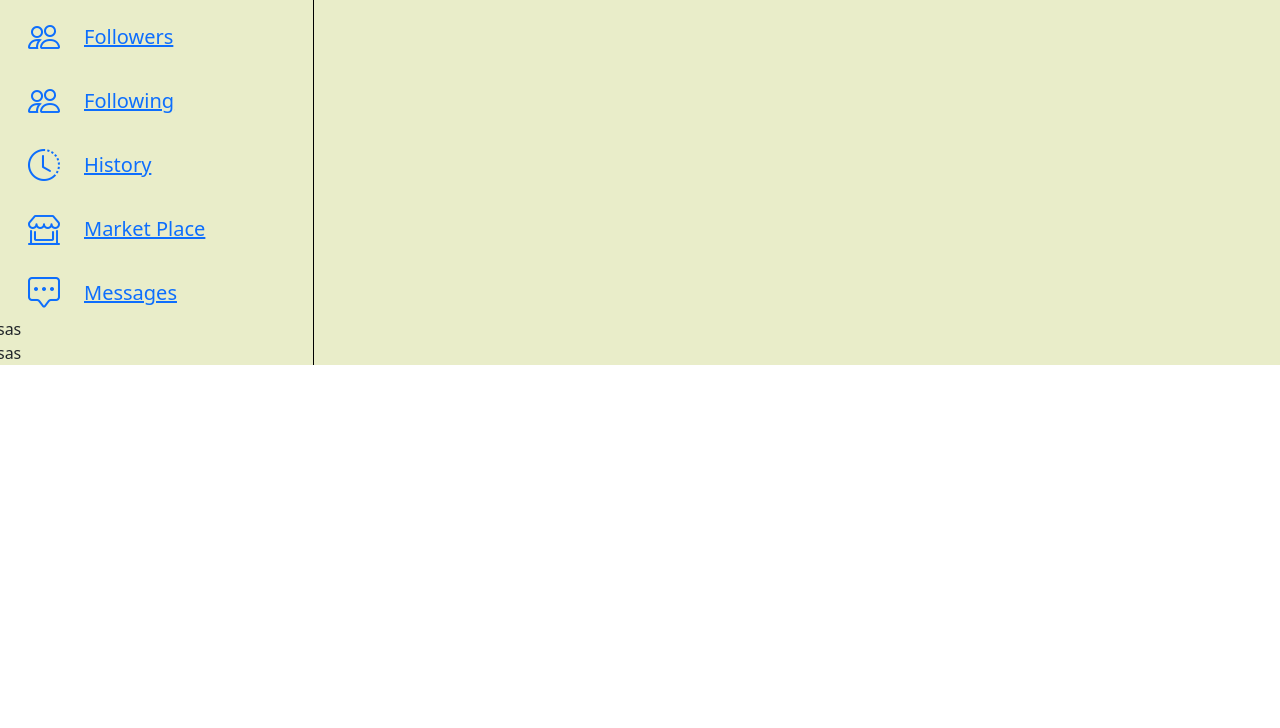
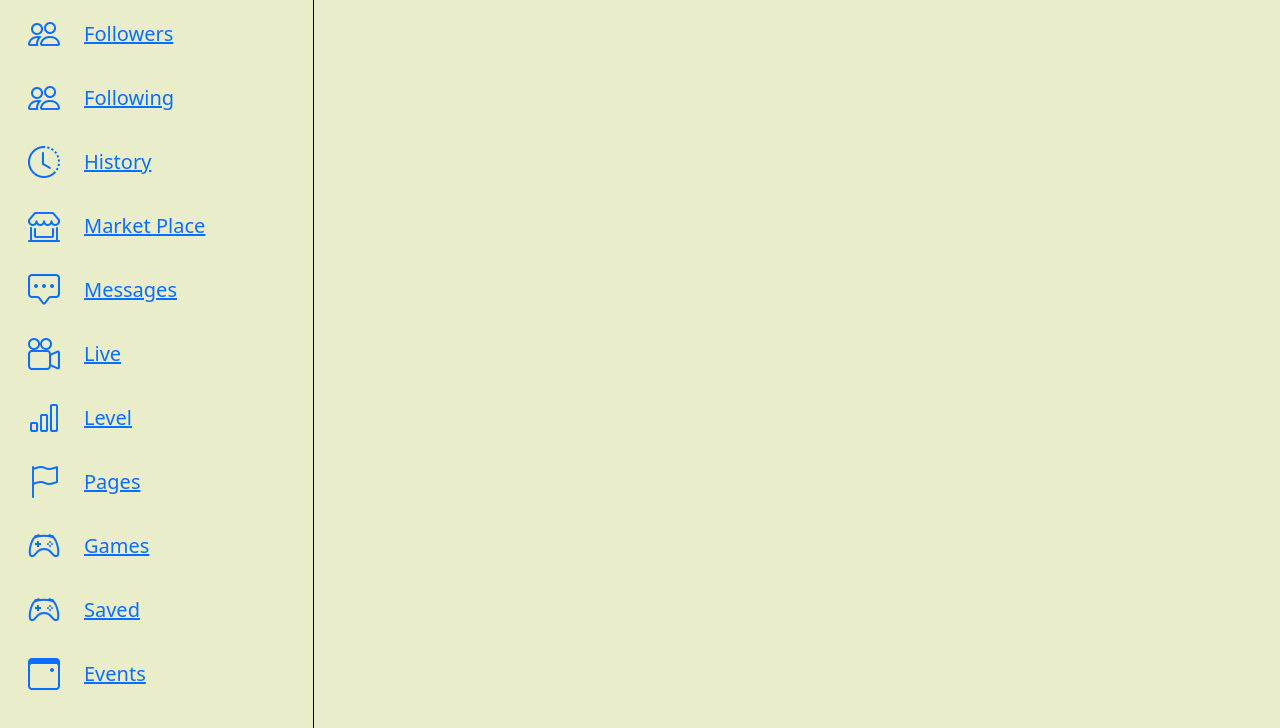
Before and after one commit to Jes2ni16/MiniProject-1, a plain HTML site: page main.html in a window 1280 px wide. Shown: the part 117-845 px from the top of the page. Before the commit the page ends 800 px from the top, so only its background shows below. Drawn offline with nearby package versions, Linux system fonts and the light colour scheme.

Commit message:
almost done with side

```diff
--- a/main.html
+++ b/main.html
@@ -19,8 +19,8 @@
     />
   </head>
   <body>
-
-    <div class="row navs">
+   <!--This section is for header-->
+    <div class="row navs fixed-top">
       <div class="d-flex container-fluid nav-wrap col-4 my-auto ms-3">
         <form class="form-inline">
           <div class="input-group">
@@ -85,7 +85,7 @@
     </div>
  <div class="row mains">
   <!--This is for side bar-->
-<div class="col-3 d-none d-sm-block left">
+<div class="col-3 d-none d-sm-block left left_container">
 
   <div class="row right_row container-fluid">
  <a href="user_profile"  class="user_profile mt-3 ms-3 ">
@@ -94,14 +94,12 @@
 <p class="ms-4 my-auto user-name fs-5"><strong> Brion Jestoni Diaz</strong></p></div>
 </a></div>
 
-
 <div class="row right_row container-fluid">
   <a href="Log-In.html"  class="user_profile mt-3 ms-3 ">
    <div class="d-flex justify-content-space-between ">
     <i class="bi bi-people fs-2"></i>
  <p class="ms-4 my-auto user-name fs-5">Followers</p></div>
  </a></div>
-
 
  <div class="row right_row container-fluid">
   <a href="user_profile"  class="user_profile mt-3 ms-3 ">
@@ -110,14 +108,12 @@
  <p class="ms-4 my-auto user-name fs-5">Following</p></div>
  </a></div>
 
-
  <div class="row right_row container-fluid">
   <a href="user_profile"  class="user_profile mt-3 ms-3 ">
    <div class="d-flex justify-content-space-between ">
     <i class="bi bi-clock-history fs-2 "></i>
  <p class="ms-4 my-auto user-name fs-5">History</p></div>
  </a></div>
-
 
  <div class="row right_row container-fluid">
   <a href="user_profile"  class="user_profile mt-3 ms-3 ">
@@ -126,7 +122,6 @@
  <p class="ms-4 my-auto user-name fs-5">Market Place</p></div>
  </a></div>
 
-
  <div class="row right_row container-fluid">
   <a href="messages"  class="user_profile mt-3 ms-3 ">
    <div class="d-flex justify-content-space-between ">
@@ -134,20 +129,56 @@
  <p class="ms-4 my-auto user-name fs-5">Messages</p></div>
  </a></div>
 
+ <div class="row right_row container-fluid">
+  <a href="live"  class="user_profile mt-3 ms-3 ">
+   <div class="d-flex justify-content-space-between ">
+    <i class="bi bi-camera-reels fs-2"></i>
+ <p class="ms-4 my-auto user-name fs-5">Live</p></div>
+ </a></div>
+
+ <div class="row right_row container-fluid">
+  <a href="level"  class="user_profile mt-3 ms-3 ">
+   <div class="d-flex justify-content-space-between ">
+    <i class="bi bi-bar-chart fs-2"></i>
+ <p class="ms-4 my-auto user-name fs-5">Level</p></div>
+ </a></div>
+
+ <div class="row right_row container-fluid">
+  <a href="level"  class="user_profile mt-3 ms-3 ">
+   <div class="d-flex justify-content-space-between ">
+    <i class="bi bi-flag fs-2"></i>
+ <p class="ms-4 my-auto user-name fs-5">Pages</p></div>
+ </a></div>
+
+ <div class="row right_row container-fluid">
+  <a href="level"  class="user_profile mt-3 ms-3 ">
+   <div class="d-flex justify-content-space-between ">
+    <i class="bi bi-controller fs-2"></i>
+ <p class="ms-4 my-auto user-name fs-5">Games</p></div>
+ </a></div>
+
+ <div class="row right_row container-fluid">
+  <a href="level"  class="user_profile mt-3 ms-3 ">
+   <div class="d-flex justify-content-space-between ">
+    <i class="bi bi-controller fs-2"></i>
+ <p class="ms-4 my-auto user-name fs-5">Saved</p></div>
+ </a></div>
+
+ <div class="row right_row container-fluid">
+  <a href="level"  class="user_profile mt-3 ms-3 ">
+   <div class="d-flex justify-content-space-between ">
+    <i class="bi bi-calendar3-event fs-2"></i>
+ <p class="ms-4 my-auto user-name fs-5">Events</p></div>
+ </a></div>
 
 
 
 
 
 
-<div class="row">asas</div>
-<div class="row">asas</div>
-
-
-
 </div>
 
-<div class="col-5 center">sadsd</div>
+<div class="col-5 center position-relative">sadsd</div>
 <div class="col-3 d-none d-sm-block ">asdads</div>
 
 
--- a/styles.css
+++ b/styles.css
@@ -58,12 +58,13 @@ main{
 }
 .navs{
   background-color: #81e0f3;
+
 }
 .icons{
   padding-left:100%;
+}
 
   /*this is for right element styling*/
-}
 .left{
   border-right: 1px solid black;
 }
@@ -77,3 +78,13 @@ background-color: bisque;
 .mains{
   background-color:#e9edc9;
 }
+.left_container{
+  overflow-y: scroll;
+  height: 100vh;
+
+}
+body{
+  width: cover;
+  overflow-x: hidden;
+  padding-top: 45px;
+}
```
